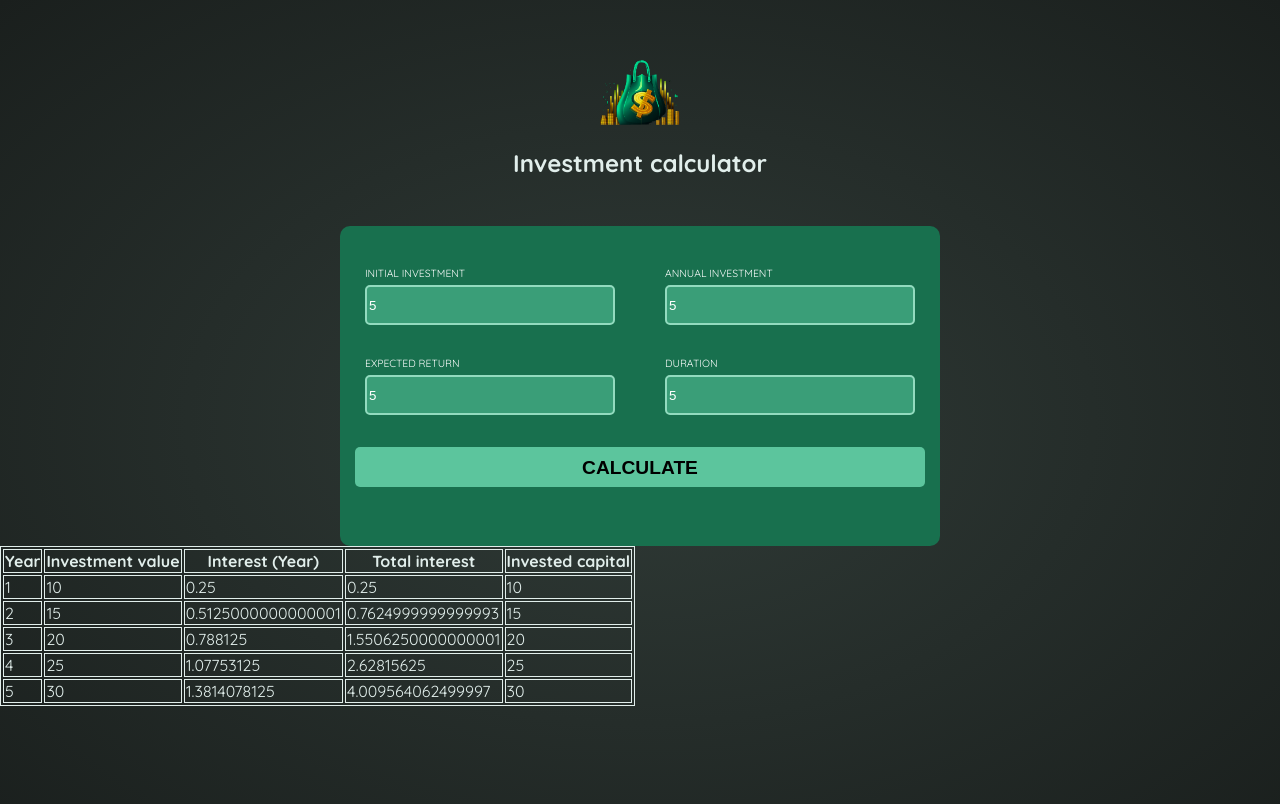
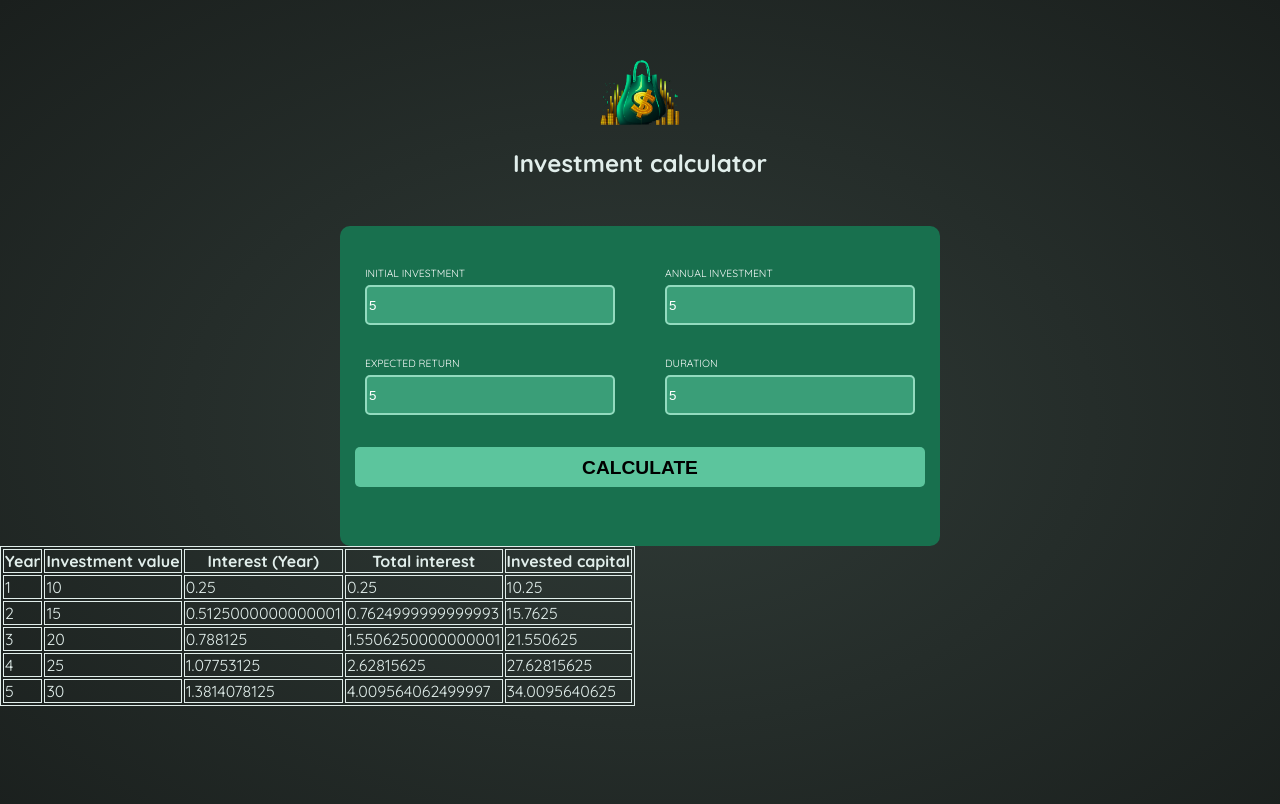
Before and after one commit to katic-nemanja/CompleteCourse-Angular, an Angular app in the folder 04 - Practice time/: page / in a window 1280 px wide. Both pictures are taken after typing "5", "5", "5", "5" into the empty fields and a click on the button "CALCULATE". Shown: the top 804 px of the page. Built offline with nearby package versions, Linux system fonts and the light colour scheme.

Commit message:
odgledao video 77 - Handling Form Submission

```diff
--- a/04 - Practice time/src/app/investment-results/investment-results.component.html
+++ b/04 - Practice time/src/app/investment-results/investment-results.component.html
@@ -34,7 +34,7 @@
                     {{item.totalInterest}}
                 </td>
                 <td>
-                    {{item.totalAmountInvested}}
+                    {{item.valueEndOfYear}}
                 </td>
             </tr>
         }
```
Also changed, not shown: 1 other file (tests, documents, lock files or other folders).
